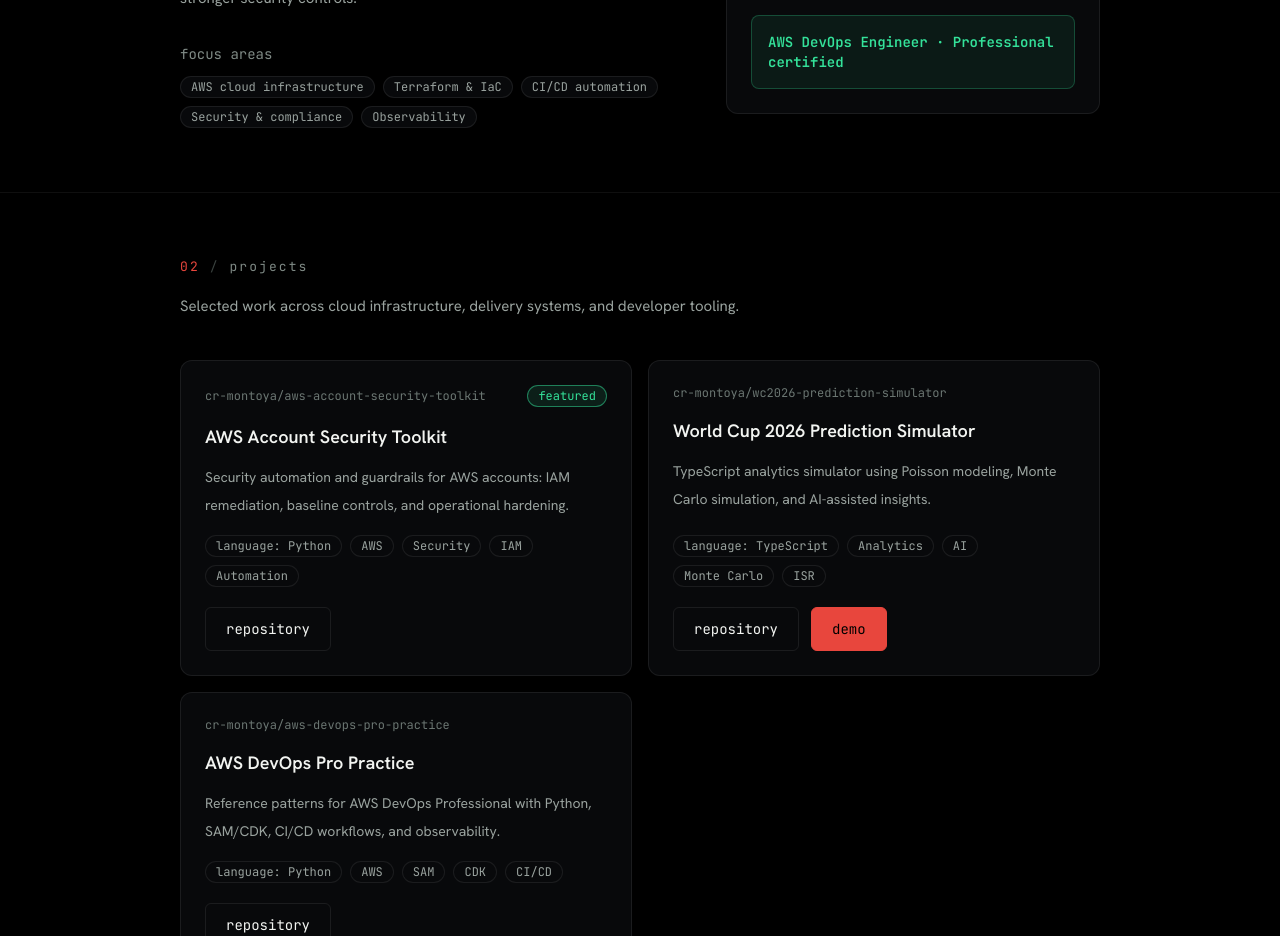
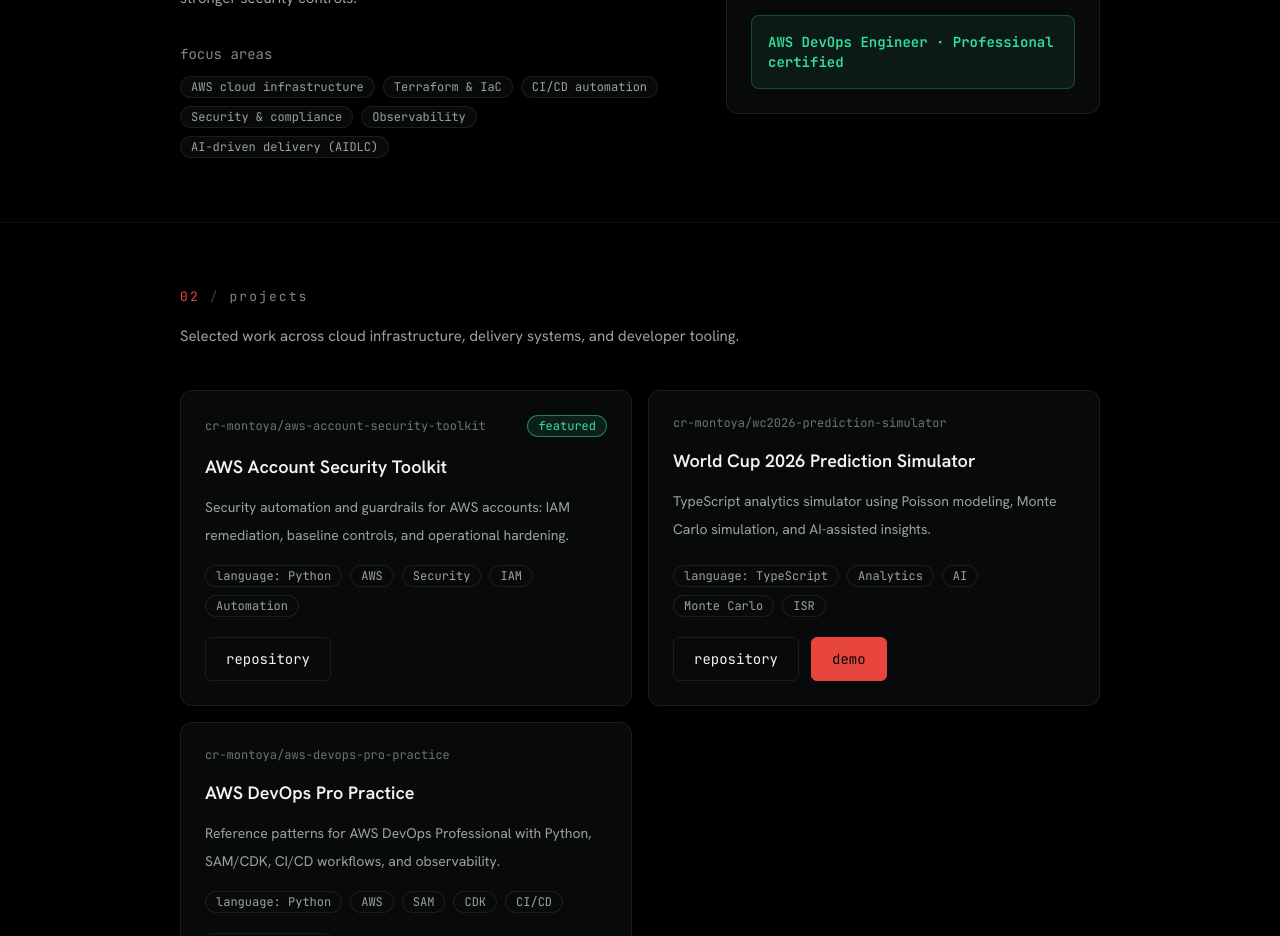
Before and after one commit to cr-montoya/portfolio, a React (Vite) app: page / in a window 1280 px wide. Shown: the part 1300-2236 px from the top of the page. Built offline with nearby package versions, Linux system fonts and the light colour scheme.

Commit message:
feat(about): add AIDLC focus area

```diff
--- a/src/data/about.ts
+++ b/src/data/about.ts
@@ -6,4 +6,5 @@
   { id: 'cicd', labelKey: 'cicd' },
   { id: 'security', labelKey: 'security' },
   { id: 'observability', labelKey: 'observability' },
+  { id: 'aidlc', labelKey: 'aidlc' },
 ] as const satisfies readonly AboutFocusArea[]
--- a/src/i18n/en.ts
+++ b/src/i18n/en.ts
@@ -53,6 +53,7 @@
       cicd: 'CI/CD automation',
       security: 'Security & compliance',
       observability: 'Observability',
+      aidlc: 'AI-driven delivery (AIDLC)',
     },
     current: {
       label: 'currently',
--- a/src/i18n/es.ts
+++ b/src/i18n/es.ts
@@ -53,6 +53,7 @@
       cicd: 'Automatización CI/CD',
       security: 'Seguridad & compliance',
       observability: 'Observabilidad',
+      aidlc: 'Entrega guiada por IA (AIDLC)',
     },
     current: {
       label: 'actualmente',
--- a/src/i18n/types.ts
+++ b/src/i18n/types.ts
@@ -49,6 +49,7 @@
       cicd: string
       security: string
       observability: string
+      aidlc: string
     }
     current: {
       label: string
--- a/src/types/about.ts
+++ b/src/types/about.ts
@@ -1,6 +1,6 @@
 import type { Translations } from '@/i18n/types'
 
 export interface AboutFocusArea {
-  id: 'aws' | 'iac' | 'cicd' | 'security' | 'observability'
+  id: 'aws' | 'iac' | 'cicd' | 'security' | 'observability' | 'aidlc'
   labelKey: keyof Translations['about']['focus']
 }
```
